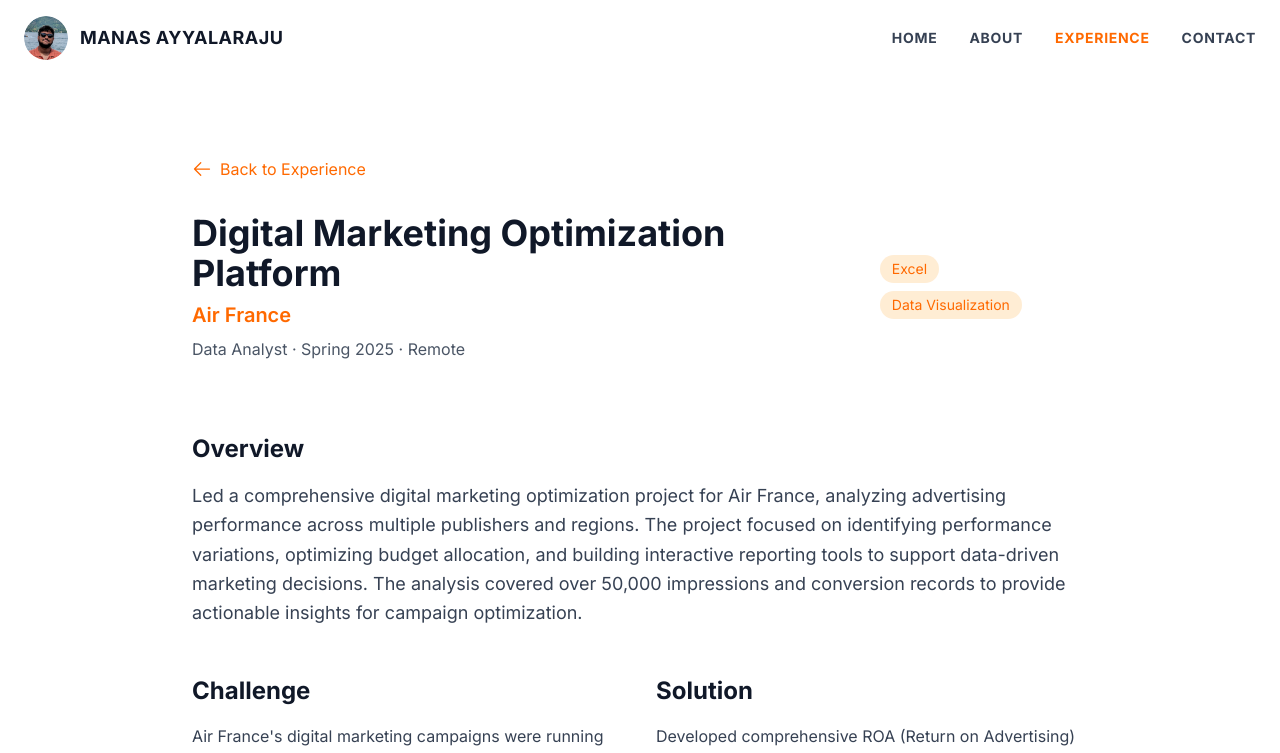
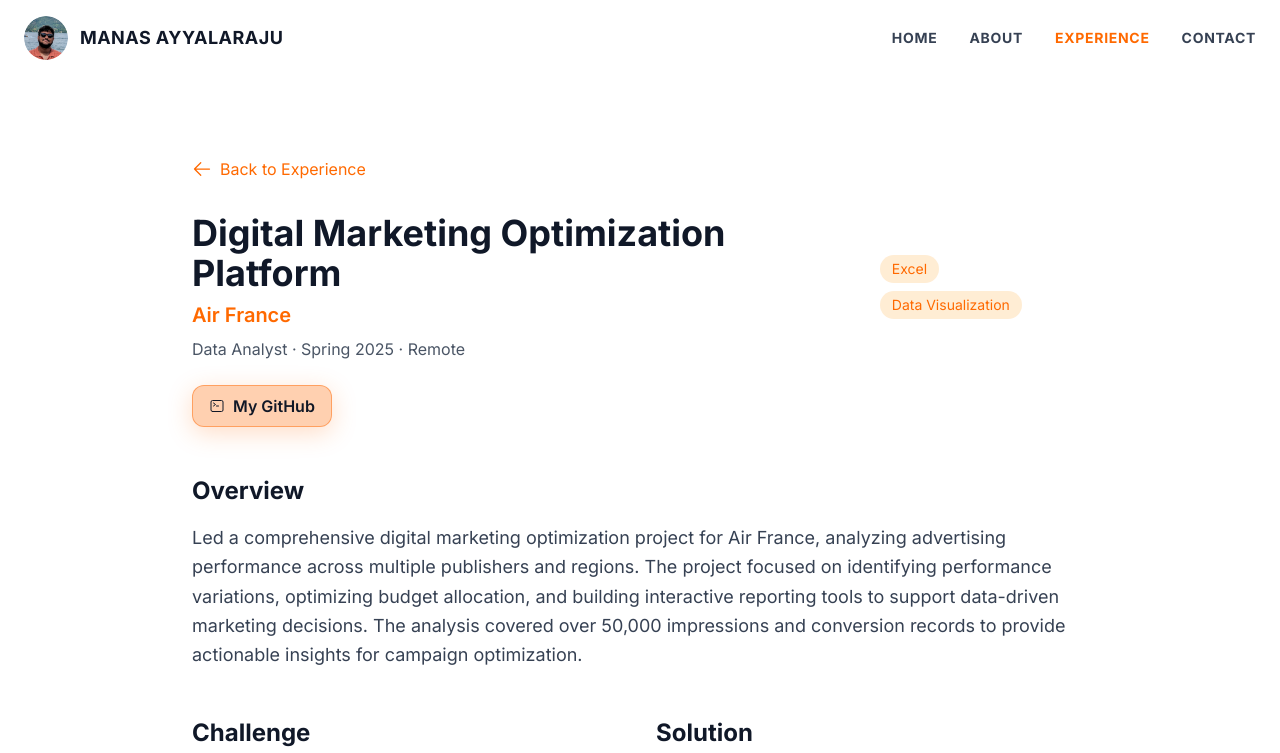
Before and after one commit to ManasAyyalaraju/Portfolio, a Next.js app: page /projects/air-france-marketing-optimization in a window 1280 px wide. Shown: the top 753 px of the page. Built offline with nearby package versions, Linux system fonts and the light colour scheme.

Commit message:
feat(project): add persistent 'My GitHub' link on project pages

```diff
--- a/src/app/projects/[id]/page.tsx
+++ b/src/app/projects/[id]/page.tsx
@@ -89,6 +89,15 @@
                 View Code
               </a>
             )}
+            <a
+              href="https://github.com/ManasAyyalaraju"
+              target="_blank"
+              rel="noopener noreferrer"
+              className="inline-flex items-center px-4 py-2 rounded-xl btn-glass-orange text-black font-semibold transition"
+            >
+              <CommandLineIcon className="w-4 h-4 mr-2" />
+              My GitHub
+            </a>
           </div>
         </div>
 
```
